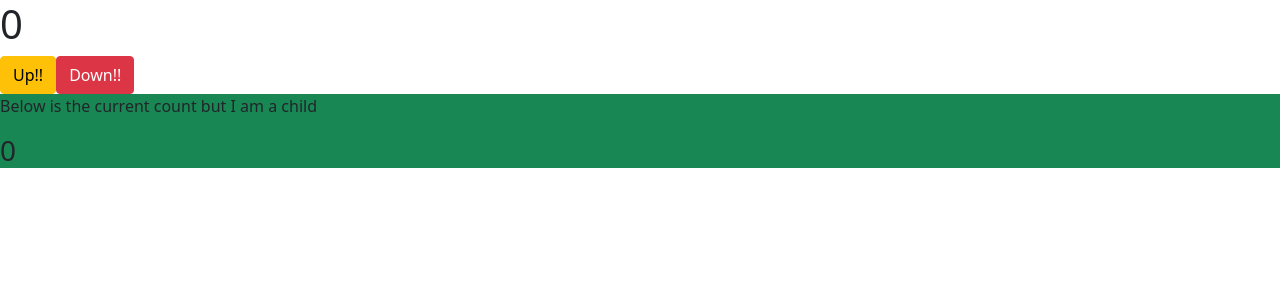
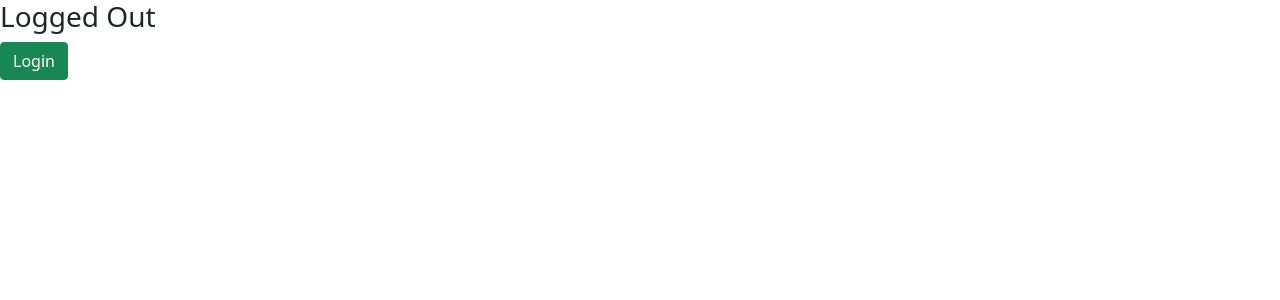
Before and after one commit to Craig270/React-Practice, a React (Create React App) app: page / in a window 1280 px wide. Shown: the top 300 px of the page. Built offline with nearby package versions, Linux system fonts and the light colour scheme.

Commit message:
Confitinal Rendering is starting to make a ton of sense! Feels great!

```diff
--- /dev/null
+++ b/src/Components/ButtonLogin.js
@@ -0,0 +1,30 @@
+import React, { Component } from "react";
+
+export default class ButtonLogin extends Component {
+  constructor() {
+    super();
+    this.state = {
+      isLoggedIn: false,
+    };
+    this.handleClick = this.handleClick.bind(this);
+  }
+
+  handleClick() {
+    this.setState((prevState) => {
+      return {
+        isLoggedIn: !prevState.isLoggedIn,
+      };
+    });
+  }
+
+  render() {
+    return (
+      <div>
+        {this.state.isLoggedIn ? <h3>Logged In</h3> : <h3>Logged Out</h3>}
+        <button className="btn btn-success" onClick={this.handleClick}>
+          {this.state.isLoggedIn ? `Logout` : `Login`}
+        </button>
+      </div>
+    );
+  }
+}
--- /dev/null
+++ b/src/Components/ColorCounts.js
@@ -0,0 +1,28 @@
+import React, { Component } from "react";
+import Conditional from "./Conditional";
+
+export default class ColorCounts extends Component {
+  constructor() {
+    super();
+    this.state = {
+      isLoading: true,
+    };
+  }
+
+  componentDidMount() {
+    setTimeout(() => {
+      this.setState({
+        isLoading: false,
+      });
+    }, 1500);
+  }
+
+  render() {
+    return (
+      <div>
+        <h3>Words</h3>
+        <Conditional isLoading={this.state.isLoading} />
+      </div>
+    );
+  }
+}
--- /dev/null
+++ b/src/Components/Conditional.js
@@ -0,0 +1,15 @@
+import React from "react";
+
+function Conditional(props) {
+  return (
+    <div>
+      {props.isLoading ? (
+        <h1>Is Loading....</h1>
+      ) : (
+        <h1>This is some cool conditinal rendering stuff!</h1>
+      )}
+    </div>
+  );
+}
+
+export default Conditional;
--- a/src/index.js
+++ b/src/index.js
@@ -4,11 +4,15 @@
 import App from "./App";
 import reportWebVitals from "./reportWebVitals";
 import Counter from "./Components/Counter";
-
+import ColorCounts from "./Components/ColorCounts";
+import ButtonLogin from "./Components/ButtonLogin";
+import "../node_modules/bootstrap/dist/css/bootstrap.css";
 ReactDOM.render(
   <React.StrictMode>
     {/* <App /> */}
-    <Counter />
+    {/* <Counter /> */}
+    {/* <ColorCounts /> */}
+    <ButtonLogin />
   </React.StrictMode>,
   document.getElementById("root")
 );
```
